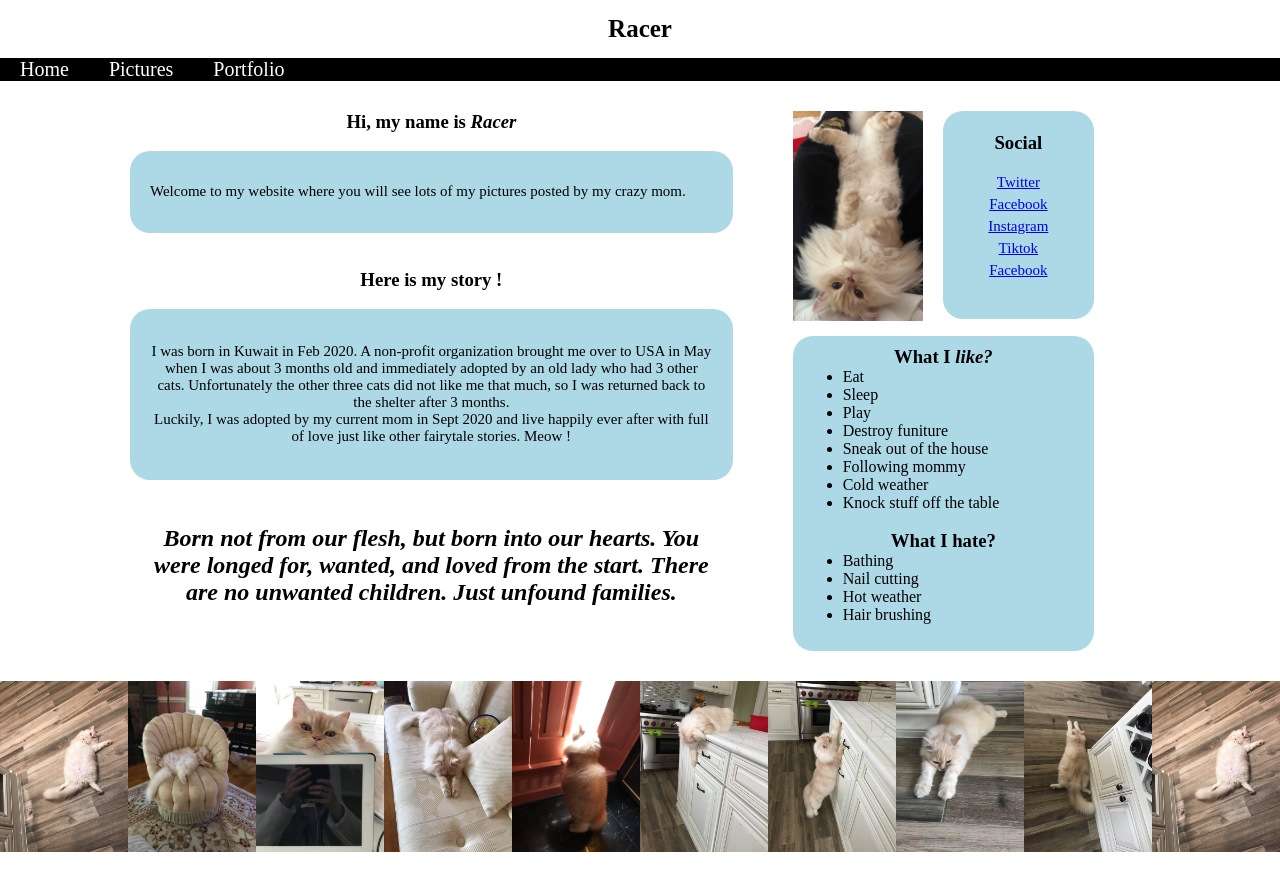
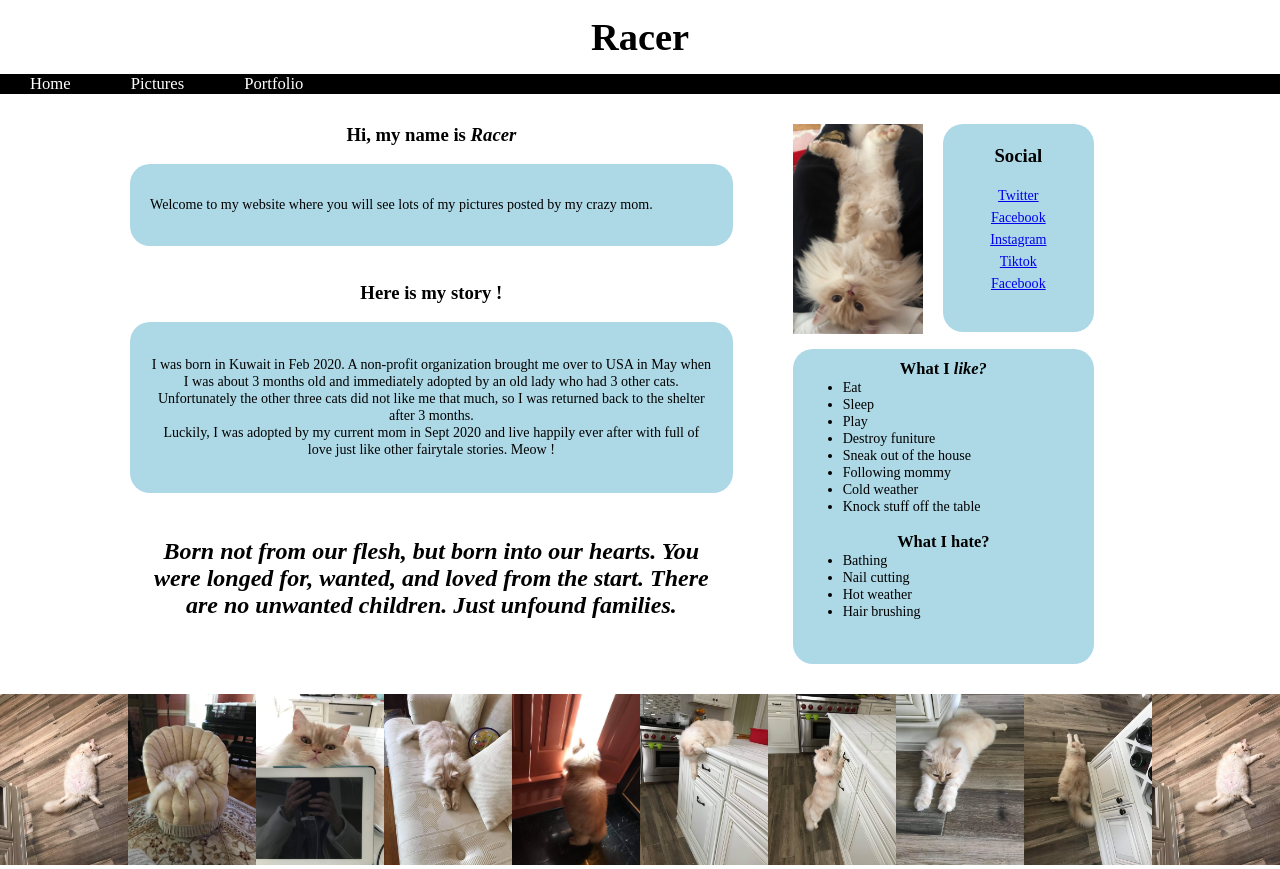
Before and after one commit to guynew28/guynew28.github.io, a plain HTML site: page index.html in a window 1280 px wide. Drawn offline with Linux system fonts and the light colour scheme.

Commit message:
resizing

```diff
--- a/CSS/racerindex.css
+++ b/CSS/racerindex.css
@@ -2,9 +2,10 @@
     margin: 0;
 }
 
+
 .header {
     text-align: center;
-    font-size: 25px;
+    font-size: 3vw;
     font-weight:bold;
     /*border-color: red 2px;*/
     padding: 15px;
@@ -13,6 +14,7 @@
 .navbar {
     display: flex;
     background-color:black;
+    background-size: 100%;
     width: 100%;
 }
 
@@ -20,10 +22,10 @@
 .navbar a{
     padding: 10px;
     text-align: left;
-    font-size: 20px;
+    font-size: 1.3vw;
     text-decoration: none;
     color: white;
-    padding: 20px;
+    padding: 30px;
 }
 
 .navbar a:hover {
@@ -53,7 +55,7 @@
 }
 
 .leftbar p{
-    font-size: 15px;
+    font-size: 1.1vw;
 }
 
 .lefttop {
@@ -67,6 +69,7 @@
     border-radius: 20px;
     flex-wrap: wrap;
     align-content: center;
+    background-size: 100%;
 }
 
 .leftmiddle {
@@ -79,6 +82,7 @@
     border-radius: 20px;
     flex-wrap: wrap;
     align-content: center;
+    background-size: 100%;
 }
 
 .leftbottom {
@@ -91,6 +95,11 @@
     border-radius: 20px;
     flex-wrap: wrap;
     align-content: center;
+    font-size: 1.5 vw;
+}
+
+h2 {
+    font-size:"1.3vw";
 }
 
 .rightbar {
@@ -118,6 +127,7 @@
     width: 50%;
     height: auto;
     flex-wrap: wrap;
+    background-size: 100%;
 }
 
 .righttopright {
@@ -131,6 +141,7 @@
     background-color:lightblue;
     border-radius: 20px;
     align-content: center;
+    background-size: 100%;
 }
 
 .nobullet {
@@ -143,7 +154,7 @@
     color: white;
     text-decoration: none;
     text-align: center;
-    font-size: 15px;
+    font-size: 1.1vw;
     margin: 5px;
 }
 
@@ -155,6 +166,8 @@
     border-radius: 20px;
     align-content: cneter;
     padding: 10px;
+    background-size: 100%;
+    font-size: 1.1vw;
 
 }
 
```
